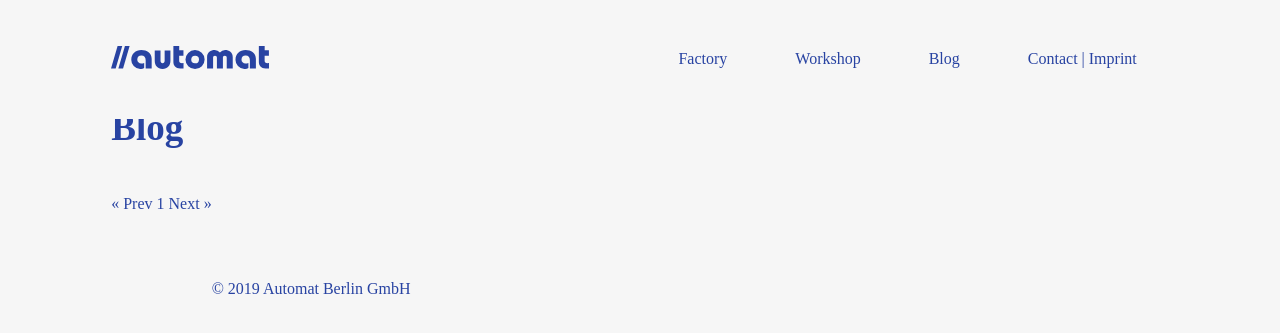
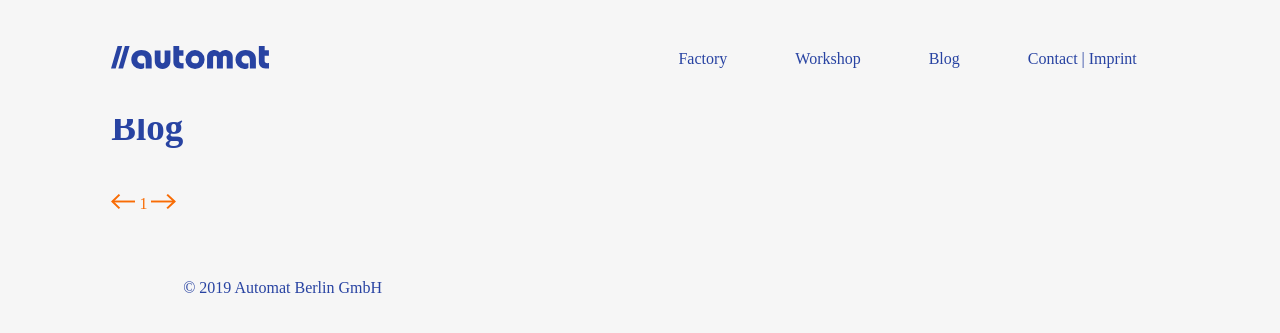
Before and after one commit to automat-berlin/automat-berlin.github.io, a Jekyll site: the page built from posts/index.html, in a window 1280 px wide. Shown: the top 333 px of the page. Built offline with Jekyll 4.4.1, drawn with Linux system fonts in a browser that asks for light colours; nearby versions of some CDN libraries; some web fonts are replaced; the list of posts is cut into pages by our own code.

Commit message:
Add some styling

```diff
--- a/_includes/pagination.html
+++ b/_includes/pagination.html
@@ -1,39 +1,39 @@
 <div class="pagination clearfix mb1 mt4">
-  <div class="left">
+  <div class="pagination-left">
     {% if paginator.previous_page %}
     {% if paginator.page == 2 %}
-    <a class="pagination-item" href="{{ site.baseurl }}/">{{ site.text.pagination.newer }}</a>
+    <a class="pagination-orange" href="{{ site.baseurl }}/">{{ site.text.pagination.newer }}</a>
     {% else %}
-    <a class="pagination-item" href="{{ paginator.previous_page_path }}">{{ site.text.pagination.newer }}</a>
+    <a class="pagination-orange" href="{{ paginator.previous_page_path }}">{{ site.text.pagination.newer }}</a>
     {% endif %}
     {% else %}
-    <span class="pagination-item disabled">{{ site.text.pagination.newer }}</span>
+    <span class="pagination-orange">{{ site.text.pagination.newer }}</span>
     {% endif %}
   </div>
 {% if paginator.previous_page %}
-    <a href="{{ paginator.previous_page_path | relative_url }}">&laquo; Previous</a>
+    <a href="{{ paginator.previous_page_path | relative_url }}"><img src="images/prev-arrow-orange.svg"></a>
   {% else %}
-    <span>&laquo; Prev</span>
+    <img src="images/prev-arrow-orange.svg">
   {% endif %}
 {% for page in (1..paginator.total_pages) %}
 {% if page == paginator.page %}
-    {{ page }}
+    <span class="pagination-orange">{{ page }}</span>
     {% elsif page == 1 %}
-      <a href="{{ paginator.previous_page_path | relative_url }}">{{ page }}</a>
+      <a class="pagination-grey" href="{{ paginator.previous_page_path | relative_url }}">{{ page }}</a>
     {% else %}
-      <a href="{{ site.paginate_path | relative_url | replace: ':num', page }}">{{ page }}</a>
+      <a class="pagination-grey" href="{{ site.paginate_path | relative_url | replace: ':num', page }}">{{ page }}</a>
     {% endif %}
 {% endfor %}
 {% if paginator.next_page %}
-    <a href="{{ paginator.next_page_path | relative_url }}">Next &raquo;</a>
+    <a href="{{ paginator.next_page_path | relative_url }}"><img src="images/next-arrow-orange.svg"></a>
   {% else %}
-    <span>Next &raquo;</span>
+    <img src="images/next-arrow-orange.svg">
   {% endif %}
-  <div class="right">
+  <div class="pagination-right">
     {% if paginator.next_page %}
-    <a class="pagination-item" href="{{ paginator.next_page_path }}">{{ site.text.pagination.older }}</a>
+    <a class="pagination-orange" href="{{ paginator.next_page_path }}">{{ site.text.pagination.older }}</a>
     {% else %}
-    <span class="pagination-item disabled">{{ site.text.pagination.older }}</span>
+    <span class="pagination-orange">{{ site.text.pagination.older }}</span>
     {% endif %}
   </div>
 </div>
--- a/stylesheets/style.css
+++ b/stylesheets/style.css
@@ -599,6 +599,40 @@
 	border: 0.5px solid#2843A2;
 }
 
+.prev-arrow {
+	background: url(/images/prev-arrow-orange.svg);
+        background-size: 30px;
+        background-repeat: no-repeat;
+        background-position: center;
+}
+
+.next-arrow {
+	background: url(/images/next-arrow-orange.svg);
+        background-size: 30px;
+        background-repeat: no-repeat;
+        background-position: center;
+}
+
+.pagination-orange {
+	font-size: 16px;
+	color: #F86C05;
+	text-decoration: none;
+}
+
+.pagination-grey {
+	font-size: 16px;
+	color: #C4C4C4;
+	text-decoration: none;
+}
+
+.pagination-left {
+	float: left;
+}
+
+.pagination-right {
+	float: right;
+}
+
 /*--------------------------------------------------------------
 # IMPRINT
 --------------------------------------------------------------*/
```
